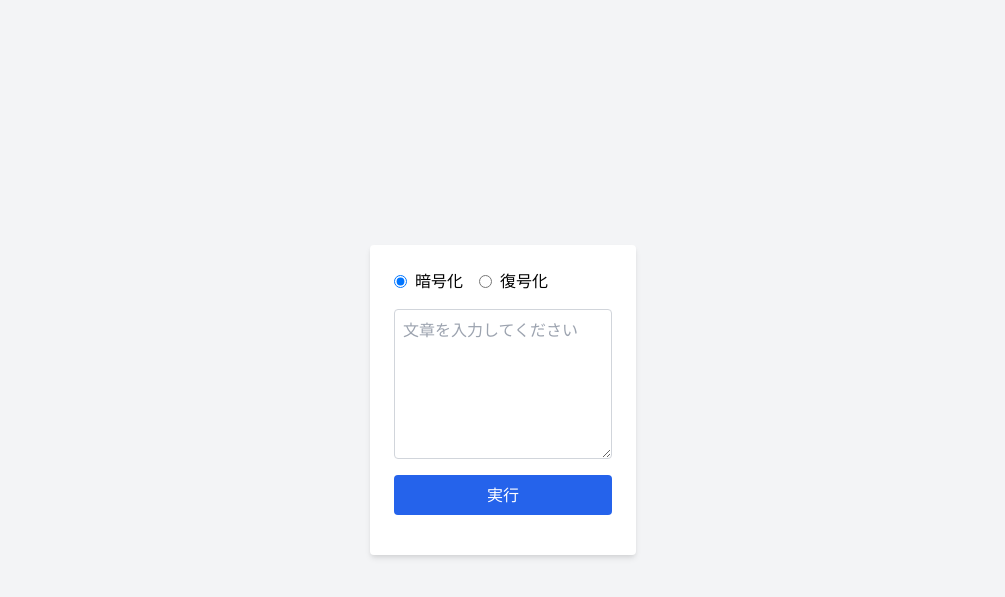
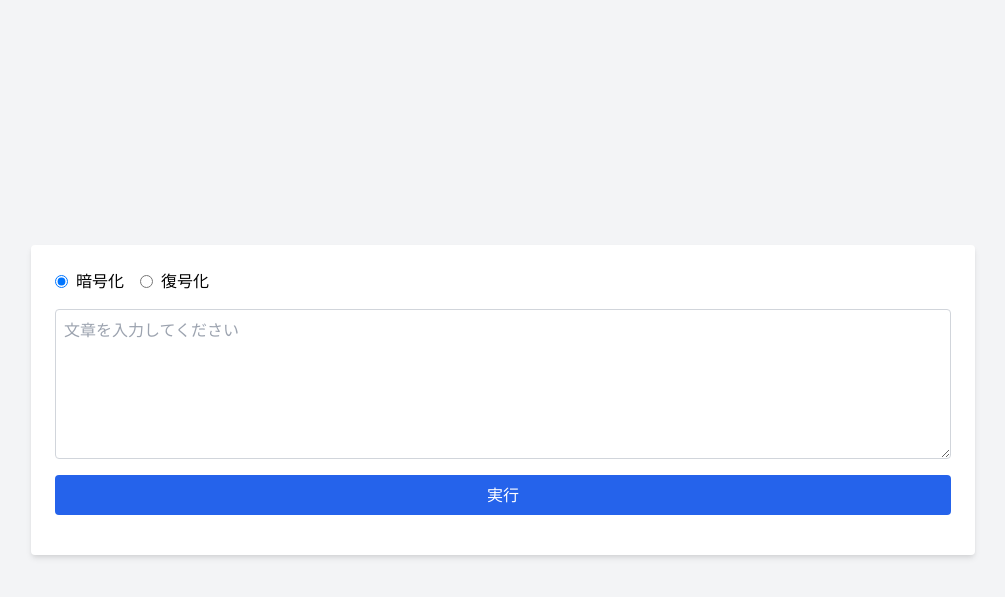
Before and after one commit to linkalls/angoukakyouka, a PHP site: page / in a window 1280 px wide. Shown: the top 597 px of the page, without its empty margins (137-1142 px from the left). Run offline with PHP 8.4, Linux system fonts and the light colour scheme.

Commit message:
スタイルの変更を追加*** ***スタイルの変更を追加

```diff
--- a/index.php
+++ b/index.php
@@ -214,6 +214,11 @@ $encryptedText = file_get_contents($encryptedTextFile['tmp_name']);;
     textarea {
       height: 150px;
     }
+    @media (min-width: 768px) {
+    #text {
+      width: 70vw !important;
+    }
+  }
   </style>
 </head>
 <body class="bg-gray-100 flex items-center justify-center h-screen">
@@ -235,7 +240,7 @@ $encryptedText = file_get_contents($encryptedTextFile['tmp_name']);;
 <?php elseif (isset($_GET['decrypted'])): ?>
   <?php if (isset($_SESSION['decryptedText'])): ?>
     <div class="bg-white p-6 rounded shadow-md">
-      <textarea readonly class="w-full p-2 border border-gray-300 rounded mb-4"><?php echo $_SESSION['decryptedText']; ?></textarea>
+      <textarea readonly class="w-full p-2 border border-gray-300 rounded mb-4" style="width: calc(100vw - 40px);"><?php echo $_SESSION['decryptedText']; ?></textarea>
       <a href="<?php echo $_SERVER['PHP_SELF']; ?>" class="block w-full py-2 px-4 bg-red-600 text-white rounded hover:bg-red-700 mt-2">元のページに戻る</a>
     </div>
   <?php else: ?>
@@ -252,7 +257,7 @@ $encryptedText = file_get_contents($encryptedTextFile['tmp_name']);;
     </div>
     <div id="decryptMessage" style="display: none; color: red;">公開鍵、秘密鍵、暗号化されたテキストのファイルをアップロードしてください。
     <br>(pemファイル二つとtxtファイル一つ)</div>
-    <textarea  name="text" id="text" placeholder="文章を入力してください" class="w-full p-2 border border-gray-300 rounded mb-4" required></textarea>
+<textarea name="text" id="text" placeholder="文章を入力してください" class="p-2 border border-gray-300 rounded mb-4" style="width: calc(100vw - 40px);" required></textarea>
     <input type="file" name="file1" id="file1" class="w-full p-2 border border-gray-300 rounded mb-4">
     <input type="file" name="file2" id="file2" class="w-full p-2 border border-gray-300 rounded mb-4">
     <input type="file" name="file3" id="file3" class="w-full p-2 border border-gray-300 rounded mb-4">
```
